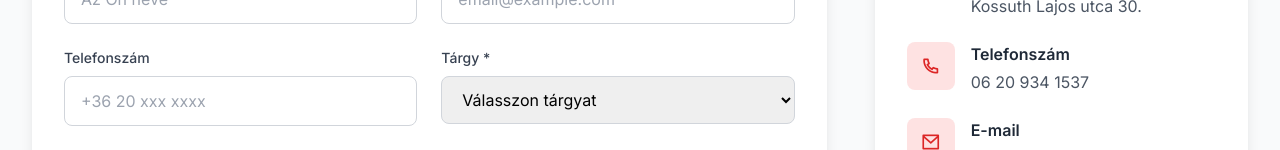
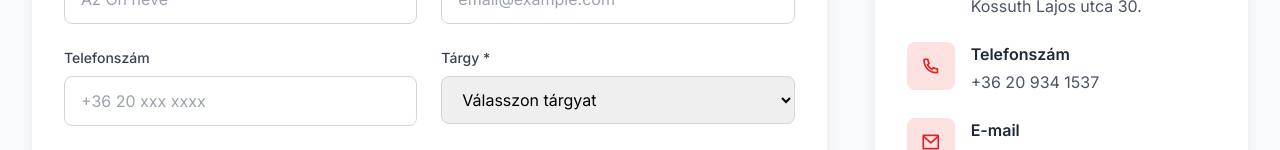
Before and after one commit to hakkurgithub/karagozdoner, a Next.js app: page /contact in a window 1280 px wide. Shown: the part 650-800 px from the top of the page. Built offline with nearby package versions, Linux system fonts and the light colour scheme; no server answers.

Commit message:
Telefon numaraları güncellendi ve tıklanabilir tel: linkleri eklendi - +36 20 934 1537

```diff
--- a/app/contact/page.tsx
+++ b/app/contact/page.tsx
@@ -319,7 +319,9 @@ export default function ContactPage() {
                       Telefonszám
                     </h4>
                     {/* === TELEFON GÜNCELLEMESİ === */}
-                    <p className="text-gray-600">06 20 934 1537</p>
+                    <a href="tel:+36209341537" className="text-gray-600 hover:text-red-600 transition-colors">
+                      +36 20 934 1537
+                    </a>
                   </div>
                 </div>
 
--- a/app/page.tsx
+++ b/app/page.tsx
@@ -174,9 +174,9 @@ export default function Home() {
                 {/* === DİL GÜNCELLEMESİ === */}
                 Telefonszám
               </h3>
-              <p className="text-gray-700">
-                {content.phone} {/* <-- Bu, Yönetim Panelinden gelir */}
-              </p>
+              <a href="tel:+36209341537" className="text-gray-700 hover:text-red-600 transition-colors">
+                +36 20 934 1537
+              </a>
             </div>
             <div className="bg-white p-8 rounded-xl shadow-lg text-center">
               <i className="ri-mail-line text-4xl text-red-600 mb-4"></i>
--- a/public/content.json
+++ b/public/content.json
@@ -3,7 +3,7 @@
   "heroTitle": "Az Ízek Címe",
   "heroSubtitle": "Hagyománytól a Jövőig, Valódi Kebap Élmény",
   "aboutText": "A Karagöz Döner friss alapanyagokkal és mesterien elkészített menüvel kínálja az Adana kebap valódi ízét Esztergomban.",
-  "phone": "06 20 934 1537",
+  "phone": "+36 20 934 1537",
   "address": "2500, Esztergom\nKossuth Lajos utca 30.",
   "socialMedia": {
     "facebook": "https://www.facebook.com/profile.php?id=61560428630473"
```
